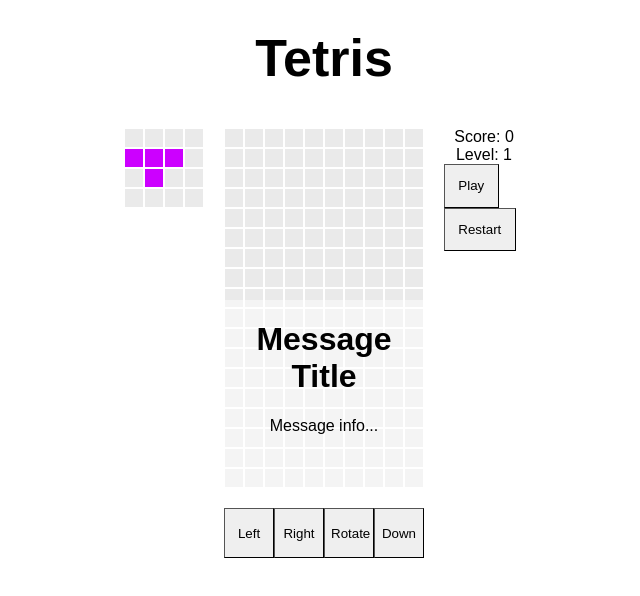
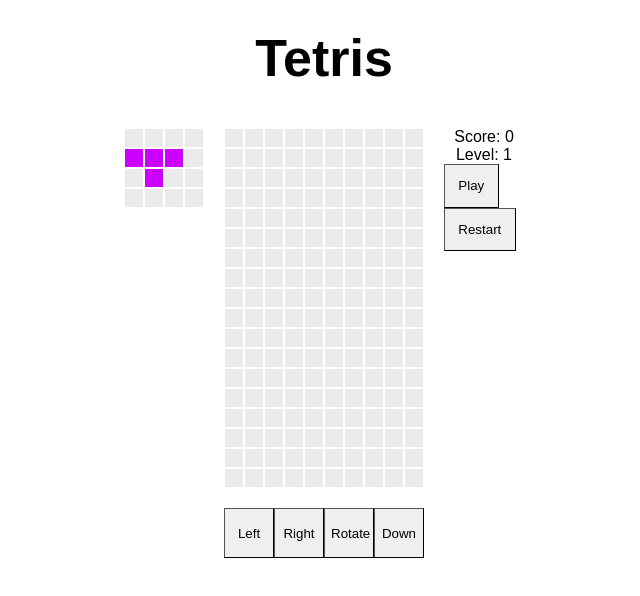
Before and after one commit to jaisawhney/redux-tetris, a React (Create React App) app: page / in a window 1280 px wide. Shown: the top 596 px of the page, without its empty margins (316-956 px from the left). Built offline with nearby package versions, Linux system fonts and the light colour scheme.

Commit message:
Message popup connection

```diff
--- a/src/components/MessagePopup.tsx
+++ b/src/components/MessagePopup.tsx
@@ -1,10 +1,25 @@
 import React from 'react';
+import { useSelector } from 'react-redux';
+import { RootState } from '../app/store';
 
 export default function MessagePopup() {
+    const { isRunning, gameOver } = useSelector(
+        (state: RootState) => state.game
+    );
+
+    let gameStatus = '';
+    let isHidden = true;
+    if (gameOver) {
+        isHidden = false;
+        gameStatus = 'Game Over';
+    } else if (!isRunning) {
+        isHidden = false;
+        gameStatus = 'Paused';
+    }
+
     return (
-        <div className="message-popup">
-            <h1>Message Title</h1>
-            <p>Message info...</p>
+        <div className={'message-popup' + (isHidden ? ' hidden' : '')}>
+            <h1>{gameStatus}</h1>
         </div>
     );
 }
```
